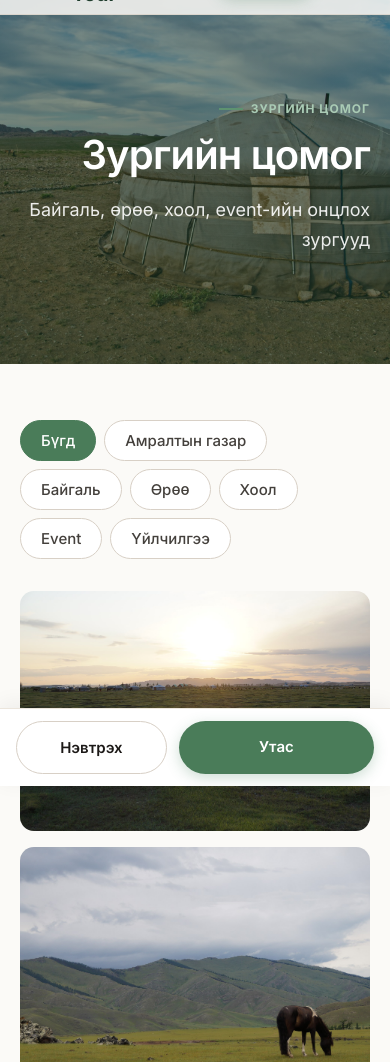
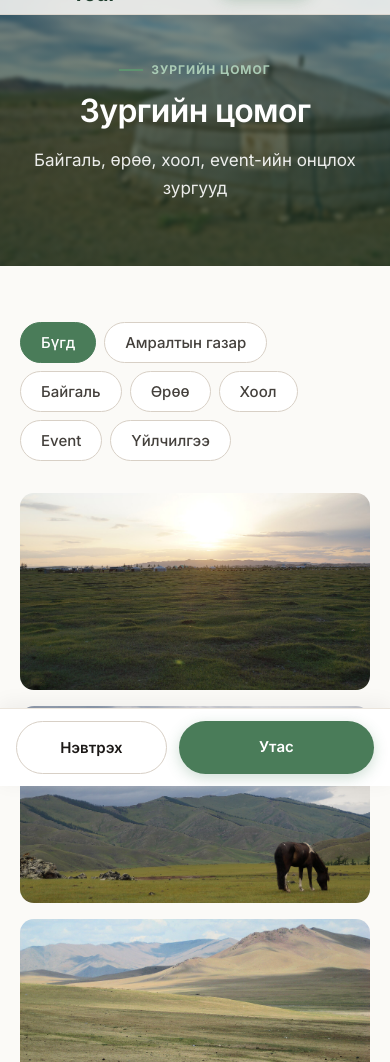
Before and after one commit to gunjargal123/monde-tour-resort, a website: page gallery.html in a window 390 px wide. Shown: the part 58-1120 px from the top of the page. Drawn offline with Linux system fonts and the light colour scheme.

Commit message:
Unify page headers (minimal, centered) and standardize 16:9 image aspect ratio

```diff
--- a/css/style.css
+++ b/css/style.css
@@ -279,7 +279,7 @@ p {
 
 .card-image {
   position: relative;
-  aspect-ratio: 16 / 10;
+  aspect-ratio: 16 / 9;
   overflow: hidden;
 }
 
@@ -763,11 +763,11 @@ p {
 /* ─── Page header ─── */
 .page-header {
   position: relative;
-  min-height: 50vh;
+  min-height: 36vh;
   display: flex;
   align-items: center;
-  padding-top: 120px;
-  padding-bottom: 4rem;
+  padding-top: 110px;
+  padding-bottom: 3rem;
   color: var(--white);
   overflow: hidden;
 }
@@ -782,6 +782,8 @@ p {
   width: 100%;
   height: 100%;
   object-fit: cover;
+  filter: blur(2px) brightness(0.9);
+  transform: scale(1.05);
 }
 
 .page-header-overlay {
@@ -790,25 +792,28 @@ p {
   z-index: -1;
   background: linear-gradient(
     to bottom,
-    rgba(26, 60, 40, 0.45) 0%,
-    rgba(26, 60, 40, 0.6) 100%
+    rgba(26, 60, 40, 0.35) 0%,
+    rgba(26, 60, 40, 0.65) 100%
   );
 }
 
 .page-header-content {
   position: relative;
   z-index: 1;
-  max-width: 720px;
+  max-width: 640px;
+  margin-left: auto;
+  margin-right: auto;
+  text-align: center;
 }
 
 .page-header-title {
-  font-size: clamp(2.5rem, 5vw, 3.5rem);
+  font-size: clamp(2rem, 4vw, 2.75rem);
   color: var(--white);
   margin-bottom: 1rem;
 }
 
 .page-header-desc {
-  font-size: 1.125rem;
+  font-size: 1.0625rem;
   color: rgba(255, 255, 255, 0.9);
 }
 
@@ -952,7 +957,7 @@ p {
 .gallery-grid {
   display: grid;
   grid-template-columns: repeat(4, 1fr);
-  grid-auto-rows: 240px;
+  grid-auto-rows: auto;
   gap: 1rem;
 }
 
@@ -961,6 +966,7 @@ p {
   border-radius: var(--radius-lg);
   overflow: hidden;
   cursor: pointer;
+  aspect-ratio: 16 / 9;
 }
 
 .gallery-item img {
@@ -975,11 +981,11 @@ p {
 }
 
 .gallery-item.tall {
-  grid-row: span 2;
+  grid-row: auto;
 }
 
 .gallery-item.wide {
-  grid-column: span 2;
+  grid-column: auto;
 }
 
 .gallery-overlay {
@@ -1005,19 +1011,14 @@ p {
 @media (max-width: 1024px) {
   .gallery-grid {
     grid-template-columns: repeat(2, 1fr);
-    grid-auto-rows: 200px;
+    grid-auto-rows: auto;
   }
 }
 
 @media (max-width: 640px) {
   .gallery-grid {
     grid-template-columns: 1fr;
-    grid-auto-rows: 240px;
-  }
-  .gallery-item.wide,
-  .gallery-item.tall {
-    grid-column: auto;
-    grid-row: auto;
+    grid-auto-rows: auto;
   }
 }
 
--- a/gallery.html
+++ b/gallery.html
@@ -20,7 +20,7 @@
         <img src="images/hero-bg.jpg" alt="Monde Tour зургийн цомог">
       </div>
       <div class="page-header-overlay"></div>
-      <div class="container page-header-content" style="margin-left:auto;margin-right:0;text-align:right">
+      <div class="container page-header-content">
         <span class="section-label" style="color:var(--green-300)" data-i18n="gallery">Зургийн цомог</span>
         <h1 class="page-header-title" data-i18n="gallery_page_title">Дүр төрх</h1>
         <p class="page-header-desc" data-i18n="gallery_page_desc">Байгаль, өрөө, хоол, event-ийн онцлох зургууд</p>
```
Also changed, not shown: food.html (+5 -5 lines), package-detail.html (+1 -1 lines), profile.html (+1 -1 lines), room-detail.html (+2 -2 lines).
